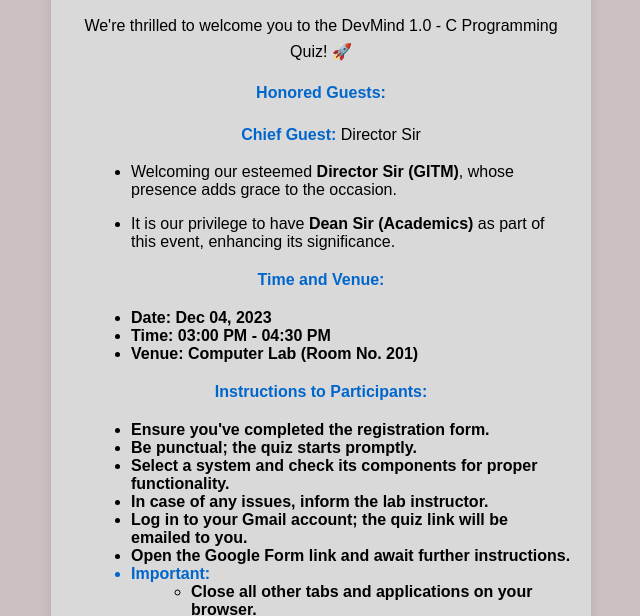
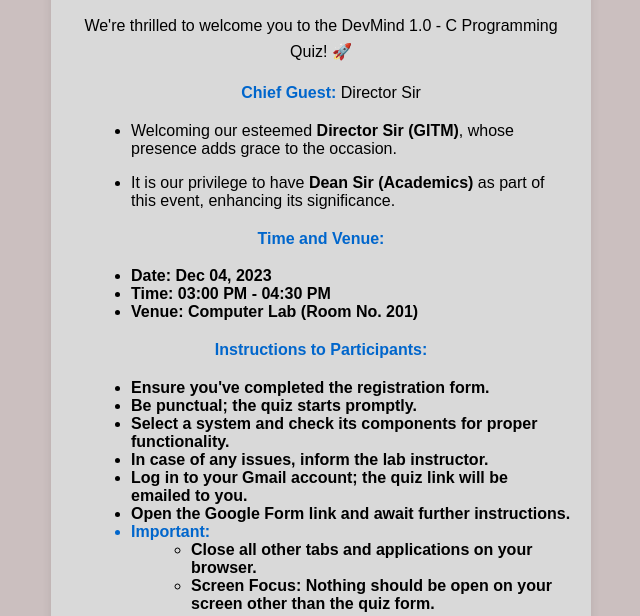
Before and after one commit to iamadityaupadhyay/QUIZ, a plain HTML site: page index.html in a window 1280 px wide. Shown: the part 210-826 px from the top of the page, without its empty margins (319-959 px from the left). Drawn offline with Linux system fonts and the light colour scheme.

Commit message:
Update index.html

```diff
--- a/index.html
+++ b/index.html
@@ -78,8 +78,8 @@
 
         <p>Hello,</p>
         <p>We're thrilled to welcome you to the DevMind 1.0 - C Programming Quiz! 🚀</p>
-        <p class="highlight">Honored Guests:</p>
-
+<!--         <p class="highlight">Honored Guests:</p>
+ -->
         <div style="text-align: left; margin-left: 20px;">
             <p align="center" ><span class="highlight">Chief Guest:</span> Director Sir</p>
             <ul>
```
